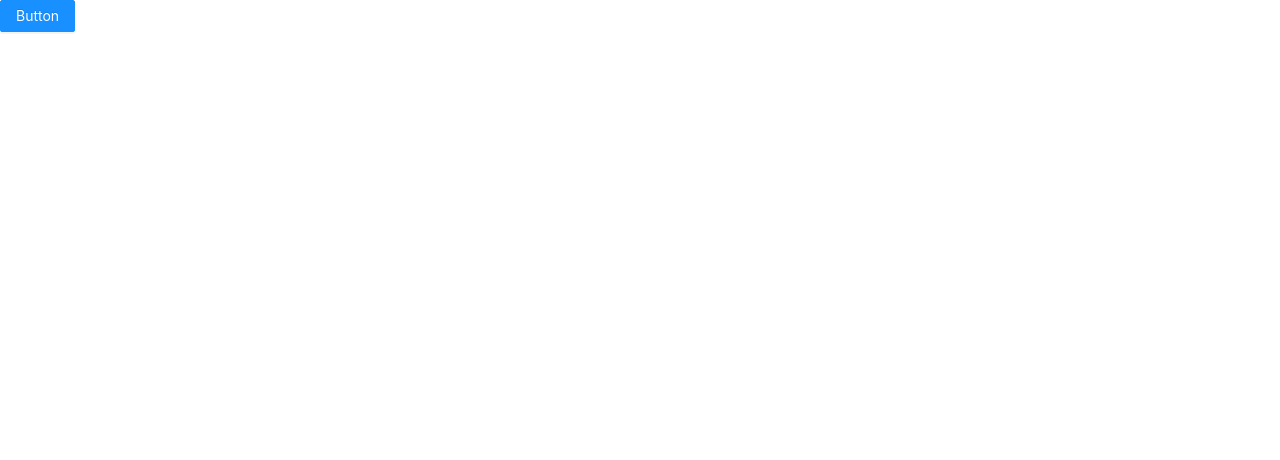
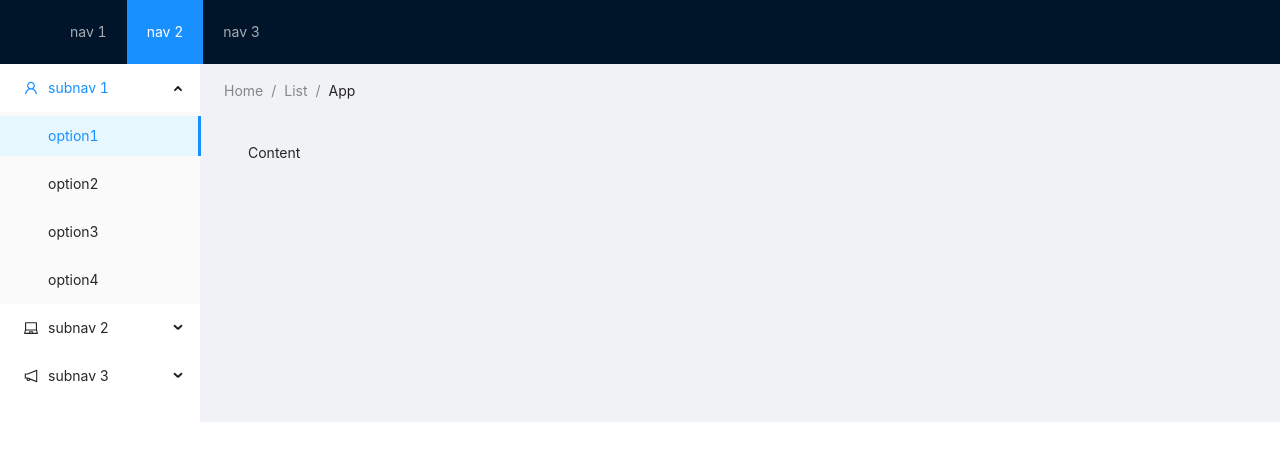
Before and after one commit to Heaty566/mychess, a React (Create React App) app in the folder admin/: page / in a window 1280 px wide. Shown: the top 460 px of the page. Built offline with nearby package versions, Linux system fonts and the light colour scheme.

Commit message:
admin page login

```diff
--- a/admin/src/App.tsx
+++ b/admin/src/App.tsx
@@ -2,12 +2,18 @@
 import logo from "./logo.svg";
 import "./App.css";
 import { Button } from "antd";
+import Login from "./login";
+import Navbar from "./components/navbar";
+import Layout from "antd/lib/layout/layout";
 
 function App() {
         return (
-                <div className="App">
-                        <Button type="primary">Button</Button>
-                </div>
+                <Layout>
+                        <div className="App">
+                                <Navbar />
+                                <Login />
+                        </div>
+                </Layout>
         );
 }
 
--- /dev/null
+++ b/admin/src/components/navbar/index.tsx
@@ -0,0 +1,24 @@
+import * as React from "react";
+import { Layout, Menu } from "antd";
+import { ReactComponent as NavbarLogoIcons } from "../../asset/icons/navbar-logo-md.svg";
+
+const { Header } = Layout;
+
+export interface NavbarProps {}
+
+const Navbar: React.FunctionComponent<NavbarProps> = () => {
+        return (
+                <Header className="header">
+                        {/* <div>
+                                <NavbarLogoIcons />
+                        </div> */}
+                        <Menu theme="dark" mode="horizontal" defaultSelectedKeys={["2"]}>
+                                <Menu.Item key="1">nav 1</Menu.Item>
+                                <Menu.Item key="2">nav 2</Menu.Item>
+                                <Menu.Item key="3">nav 3</Menu.Item>
+                        </Menu>
+                </Header>
+        );
+};
+
+export default Navbar;
--- /dev/null
+++ b/admin/src/login.tsx
@@ -0,0 +1,55 @@
+import { Layout, Menu, Breadcrumb } from "antd";
+import { UserOutlined, LaptopOutlined, NotificationOutlined } from "@ant-design/icons";
+
+const { SubMenu } = Menu;
+const { Header, Content, Sider } = Layout;
+
+export interface LoginProps {}
+
+const Login: React.FunctionComponent = () => {
+        return (
+                <Layout>
+                        <Sider width={200} className="site-layout-background">
+                                <Menu mode="inline" defaultSelectedKeys={["1"]} defaultOpenKeys={["sub1"]} style={{ height: "100%", borderRight: 0 }}>
+                                        <SubMenu key="sub1" icon={<UserOutlined />} title="subnav 1">
+                                                <Menu.Item key="1">option1</Menu.Item>
+                                                <Menu.Item key="2">option2</Menu.Item>
+                                                <Menu.Item key="3">option3</Menu.Item>
+                                                <Menu.Item key="4">option4</Menu.Item>
+                                        </SubMenu>
+                                        <SubMenu key="sub2" icon={<LaptopOutlined />} title="subnav 2">
+                                                <Menu.Item key="5">option5</Menu.Item>
+                                                <Menu.Item key="6">option6</Menu.Item>
+                                                <Menu.Item key="7">option7</Menu.Item>
+                                                <Menu.Item key="8">option8</Menu.Item>
+                                        </SubMenu>
+                                        <SubMenu key="sub3" icon={<NotificationOutlined />} title="subnav 3">
+                                                <Menu.Item key="9">option9</Menu.Item>
+                                                <Menu.Item key="10">option10</Menu.Item>
+                                                <Menu.Item key="11">option11</Menu.Item>
+                                                <Menu.Item key="12">option12</Menu.Item>
+                                        </SubMenu>
+                                </Menu>
+                        </Sider>
+                        <Layout style={{ padding: "0 24px 24px" }}>
+                                <Breadcrumb style={{ margin: "16px 0" }}>
+                                        <Breadcrumb.Item>Home</Breadcrumb.Item>
+                                        <Breadcrumb.Item>List</Breadcrumb.Item>
+                                        <Breadcrumb.Item>App</Breadcrumb.Item>
+                                </Breadcrumb>
+                                <Content
+                                        className="site-layout-background"
+                                        style={{
+                                                padding: 24,
+                                                margin: 0,
+                                                minHeight: 280,
+                                        }}
+                                >
+                                        Content
+                                </Content>
+                        </Layout>
+                </Layout>
+        );
+};
+
+export default Login;
```
Also changed, not shown: admin/src/asset/icons/navbar-logo-md.svg (added).
